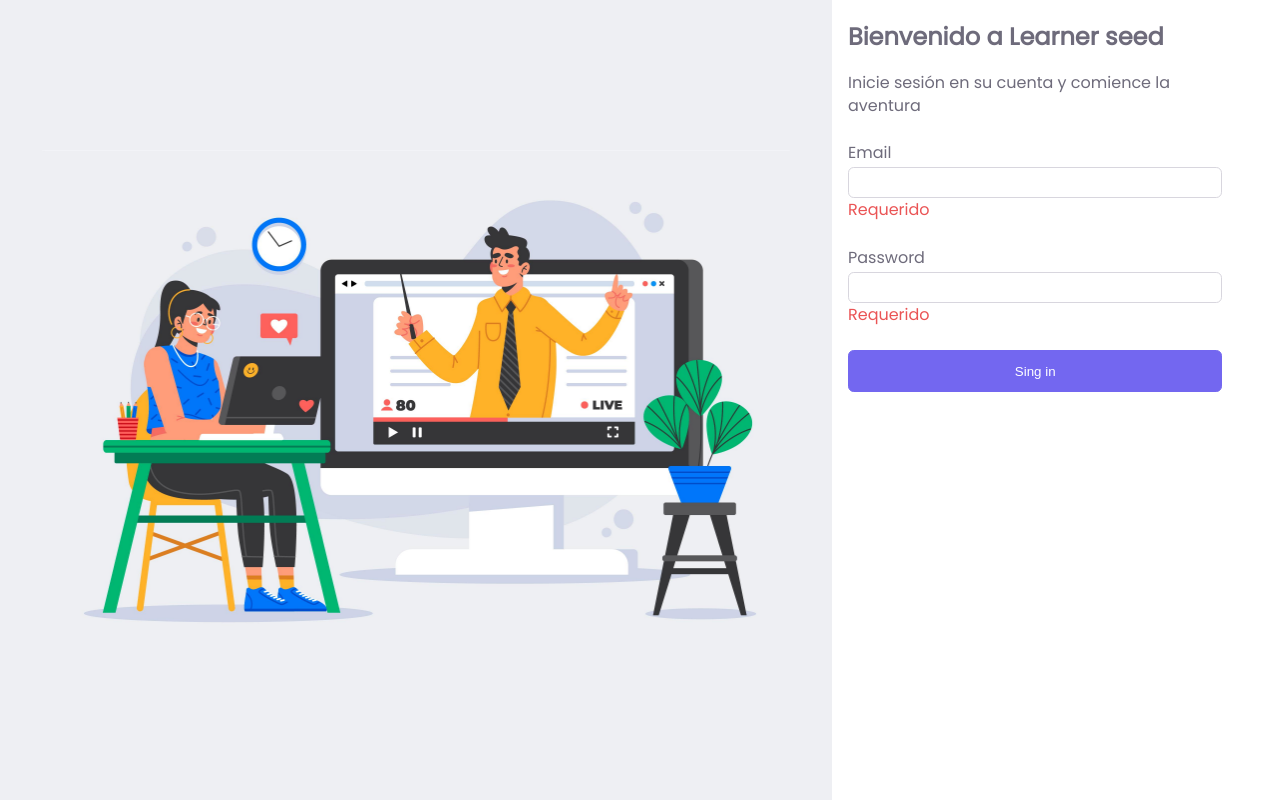
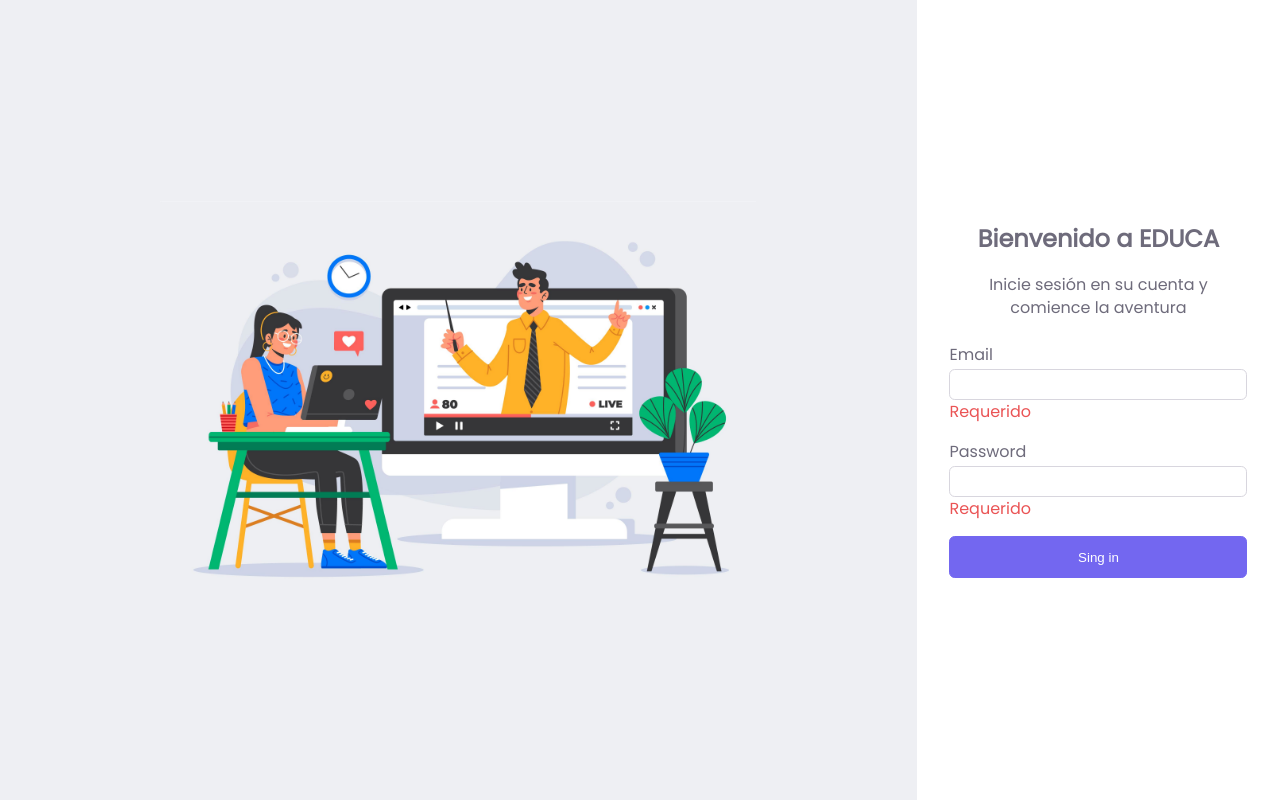
Before and after one commit to irvincnt/learner-seed, a React app: page / in a window 1280 px wide. Built offline with nearby package versions, Linux system fonts and the light colour scheme.

Commit message:
change login styles | mobile first

```diff
--- a/src/components/auth/Login.js
+++ b/src/components/auth/Login.js
@@ -10,8 +10,8 @@
       </div>
       <div className='auth-login'>
         <div className='auth-login__content'>
-          <h2>Bienvenido a Learner seed</h2>
-          <p>Inicie sesión en su cuenta y comience la aventura</p>
+          <h2 className='title'>Bienvenido a EDUCA</h2>
+          <p className='subtitle'>Inicie sesión en su cuenta y comience la aventura</p>
           <div className="form-group">
             <p className='form-label'>Email</p>
             <input name='name' className="form-control" />
--- a/src/styles/login.scss
+++ b/src/styles/login.scss
@@ -1,30 +1,25 @@
 
 .login {
-  display: flex;
+  //background-color: rgb(229, 255, 0);
+  background-color: #fff;
   height: 100vh;
   .image-login {
-    background: #EEEFF3;
-    display: flex;
-    width: 65%;
-    img {
-      margin: auto;
-      display: block;
-      width: 90%;
-    }
+    display: none;
   }
   .auth-login {
-    background-color: #fff;
-    padding: 0px 1rem;
-    width: 35%;
-    margin: 0 auto;
-
+    padding: 1rem;
+    display: flex;
+    justify-content: center;
+    align-items: center;
     &__content {
       max-width: 90%;
-      h2 {
+      .title {
+        text-align: center;
         font-size: 1.5rem;
         margin-bottom: 1rem;
       }
-      p {
+      .subtitle {
+        text-align: center;
         margin-bottom: 1.5rem;
       }
       .form-group {
@@ -58,13 +53,47 @@
         display: block;
         width: 100%;
       }
-
     }
   }
+}
+
+h2 {
+  margin: 0;
 }
 
 @media (min-width: 480px) {
   .login {
     //background-color: red;
+    display: flex;
+    .image-login {
+      background: #EEEFF3;
+      display: flex;
+      justify-content: center;
+      align-items: center;
+      width: 60%;
+      img {
+        width: 90%;
+      }
+    }
   }
 }
+
+@media (min-width: 1024px) {
+  .login {
+    //background-color: rgb(0, 255, 42);
+    display: flex;
+    .image-login {
+      background: #EEEFF3;
+      display: flex;
+      justify-content: center;
+      align-items: center;
+      width: 90%;
+      img {
+        width: 65%;
+      }
+    }
+    .auth-login {
+      width: 35%;
+    }
+  }
+}
```
